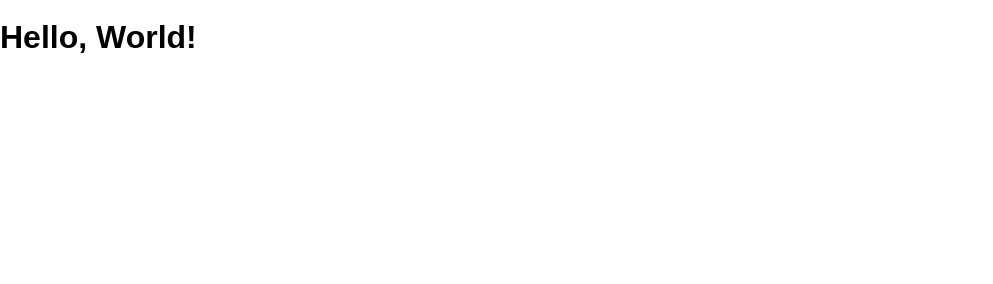
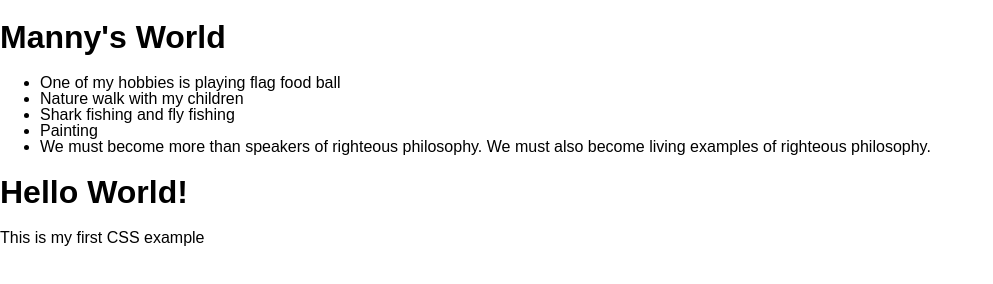
Before and after one commit to evixamar/my-hobbies, a website: page public/index.html in a window 1280 px wide. Shown: the whole page, without its empty margins (0-993 px from the left). Drawn offline with Linux system fonts and the light colour scheme.

Commit message:
Turning in homework

```diff
--- a/public/index.html
+++ b/public/index.html
@@ -8,6 +8,27 @@
     <link rel="stylesheet" href="/screen.css">
   </head>
   <body>
-    <h1 class='hello-world'>Hello, World!</h1>
+    <h1 class='hello-world'>Manny's World</h1>
+    <ul>
+      <li> One of my hobbies is playing flag food ball</li>
+      <li> Nature walk with my children</li>
+      <li> Shark fishing and fly fishing</li>
+      <li> Painting</li>
+      <li>We must become more than speakers of righteous philosophy.  We must also become living examples of righteous philosophy.</li>
+
+
+    </ul>
   </body>
 </html>
+<!DOCTYPE html>
+<html>
+  <head>
+    <meta charset="utf-8">
+    <title>My CSS experiment</title>
+    <link rel="stylesheet" href="style.css">
+  </head>
+  <body>
+    <h1>Hello World!</h1>
+    <p>This is my first CSS example</p>
+  </body>
+</html>
```
Also changed, not shown: public/images/hobbies-boxing.jpg (added).
